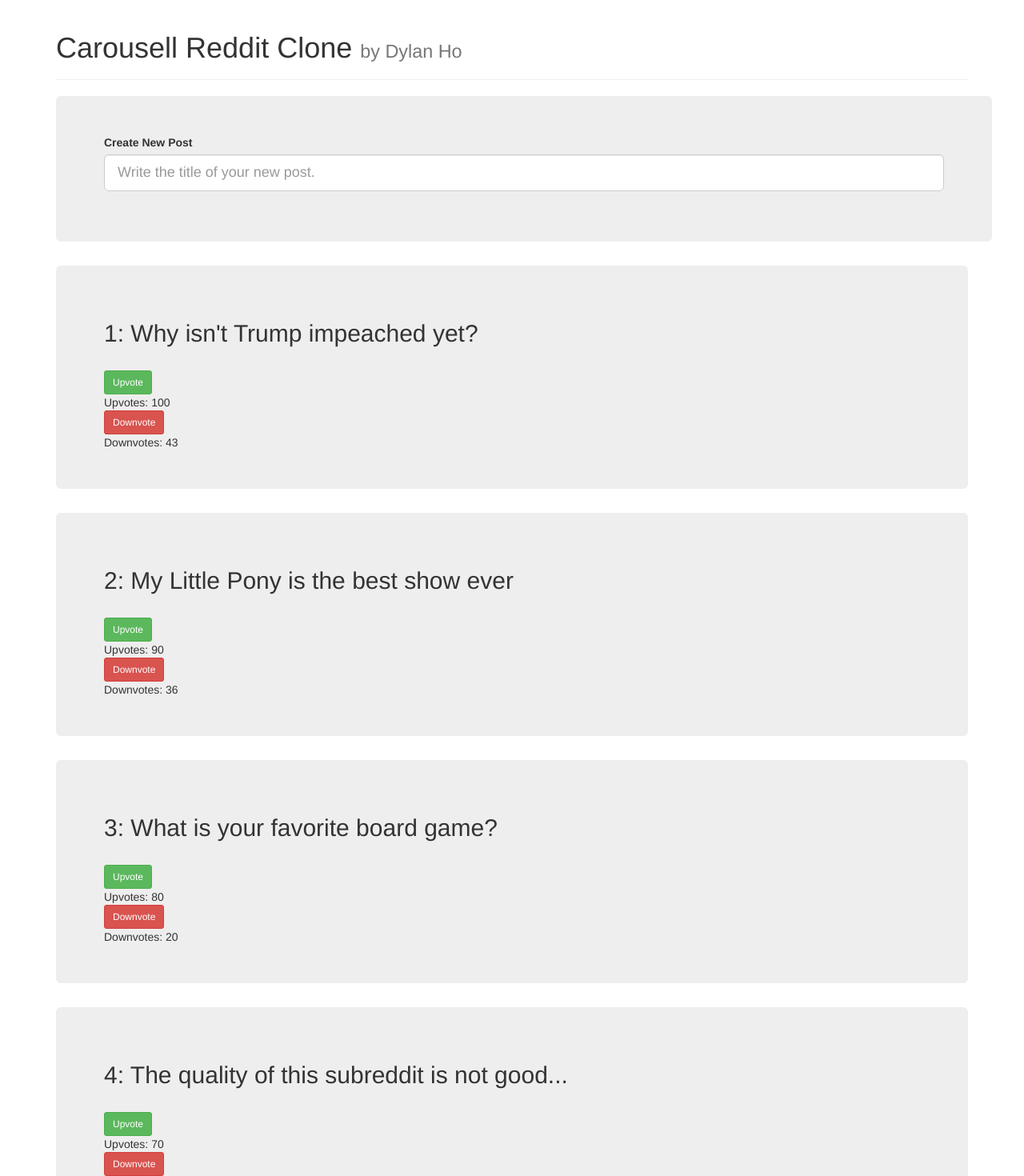
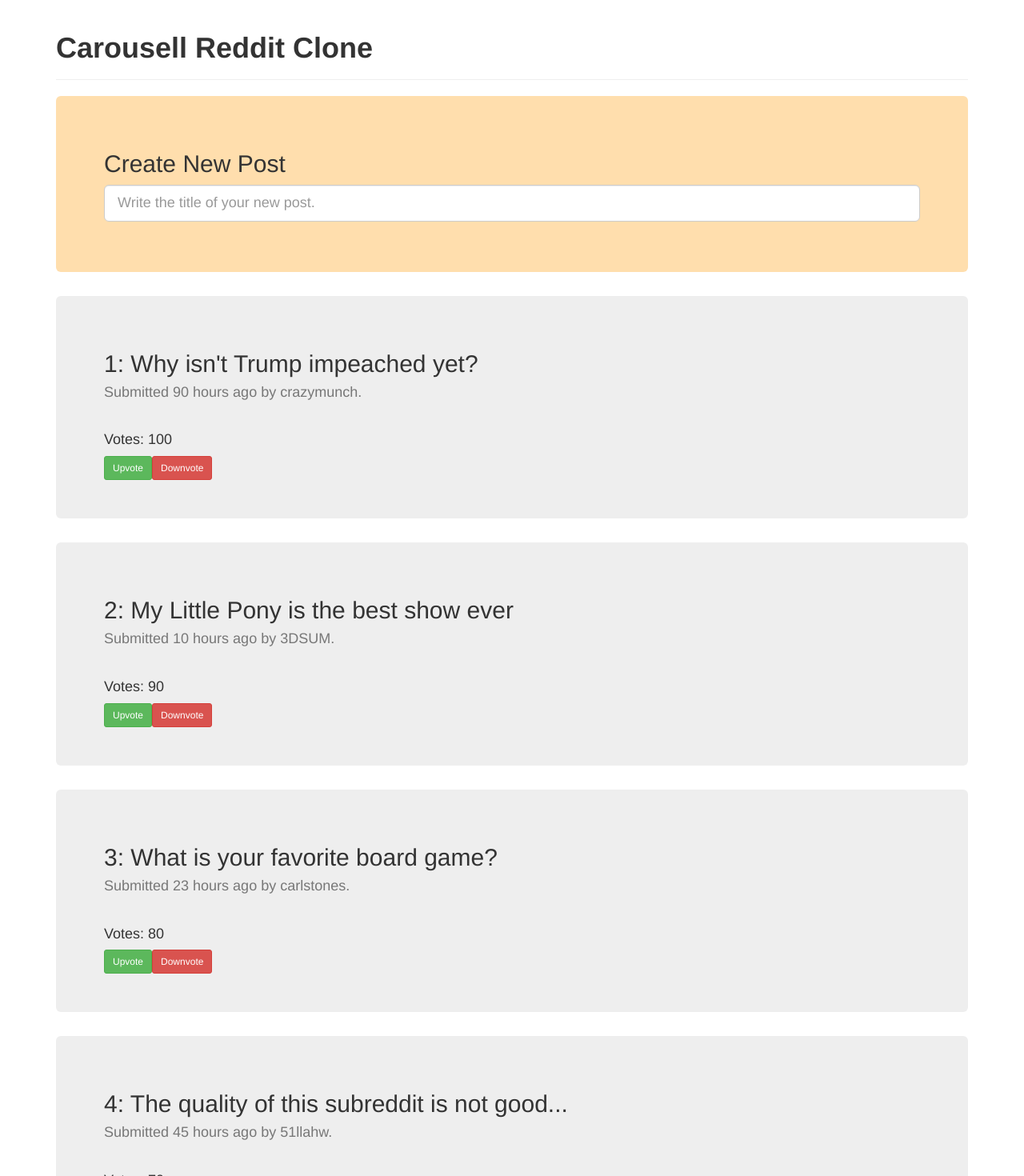
Before and after one commit to Dlearn/carousell-reddit-clone, a React (Create React App) app: page / in a window 1280 px wide. Shown: the top 1470 px of the page at 80% size. Built offline with nearby package versions, Linux system fonts and the light colour scheme.

Commit message:
Renamed files from index.js to prep for testing. Added toast functionality when adding posts Added author and dateadded

```diff
--- a/package.json
+++ b/package.json
@@ -4,10 +4,12 @@
   "private": true,
   "dependencies": {
     "bootstrap": "^3.3.7",
+    "enzyme": "^3.1.0",
     "react": "16.0.0",
     "react-bootstrap": "^0.31.5",
     "react-dom": "16.0.0",
-    "react-scripts": "1.0.14"
+    "react-scripts": "1.0.14",
+    "react-toastify": "^2.1.5"
   },
   "scripts": {
     "start": "react-scripts start",
--- a/public/index.html
+++ b/public/index.html
@@ -20,7 +20,7 @@
       Learn how to configure a non-root public URL by running `npm run build`.
     -->
     <link rel="stylesheet" href="https://maxcdn.bootstrapcdn.com/bootstrap/3.3.7/css/bootstrap.min.css">
-    <title>Carousell Reddit Clone by Dylan</title>
+    <title>Carousell Reddit Clone</title>
   </head>
   <body>
     <noscript>
--- /dev/null
+++ b/src/components/AddPost/AddPost.js
@@ -0,0 +1,99 @@
+// src/components/AddPost/AddPost.js
+
+import React, { Component } from 'react';
+import { ToastContainer, toast } from 'react-toastify';
+import { FormGroup, ControlLabel, FormControl } from 'react-bootstrap';
+
+import 'react-toastify/dist/ReactToastify.min.css'
+import './styles.css'
+
+class AddPost extends Component {
+  constructor() {
+    super();
+
+    this.state = {
+      input: "",
+    };
+  }
+
+  getValidationState() {
+    const length = this.state.input.length;
+    if (length > 255) return 'error';
+    else if (length > 0) return 'success';
+    return null;
+  }
+
+  handleChange = (e) => {
+    this.setState({
+      input: e.target.value
+    });
+  }
+
+  handleSubmit = (e) => {
+    e.preventDefault();
+    if (isLegalPostTitle(this.state.input)) {
+      this.props.createNewPost(this.state.input);
+      this.newPostToast();
+    }
+
+    this.setState({ input: "" });
+  }
+
+  newPostToast = () => {
+    toast("New post created!");
+  }
+
+  render() {
+    return (
+      <div>
+        <ToastContainer
+            position="top-right"
+            type="default"
+            autoClose={3000}
+            hideProgressBar={true}
+            newestOnTop={false}
+            closeOnClick
+        />
+        <form
+          className="jumbotron myJumbotron"
+          onSubmit={this.handleSubmit}
+        >
+          <FormGroup
+            controlId="formBasicText"
+            validationState={this.getValidationState()}
+            bsSize="large"
+          >
+            <ControlLabel className="h2">Create New Post</ControlLabel>
+            <FormControl
+              type="text"
+              value={this.state.input}
+              placeholder="Write the title of your new post."
+              onChange={this.handleChange}
+            />
+            <FormControl.Feedback />
+          </FormGroup>
+        </form>
+      </div>
+    );
+  }
+}
+
+export function isLegalPostTitle(s) {
+  let isEmptyString = s === "";
+  let isWhitespace = !/\S/.test(s);
+  let isLongerthan255 = s.length > 255;
+
+  if (isEmptyString || isWhitespace) {
+    alert("Please input non empty title!");
+    return false;
+  }
+
+  else if (isLongerthan255) {
+    alert("Title has max length 255 characters!");
+    return false;
+  }
+
+  return true;
+}
+
+export default AddPost;
--- a/src/components/AddPost/index.js
+++ /dev/null
@@ -1,80 +0,0 @@
-// src/components/AddPost/index.js
-
-import React, { Component } from 'react';
-import { FormGroup, ControlLabel, FormControl } from 'react-bootstrap';
-
-class AddPost extends Component {
-  constructor() {
-    super();
-
-    this.state = {
-      input: "",
-    };
-  }
-
-  getValidationState() {
-    const length = this.state.input.length;
-    if (length > 255) return 'error';
-    else if (length > 0) return 'success';
-    return null;
-  }
-
-  handleChange = (e) => {
-    this.setState({
-      input: e.target.value
-    });
-  }
-
-  handleSubmit = (e) => {
-    e.preventDefault();
-    if (isLegalPostTitle(this.state.input)) {
-      this.props.createNewPost(this.state.input);
-    }
-
-    this.setState({ input: "" });
-  }
-
-  render() {
-    return (
-      <form
-        className="jumbotron container"
-        onSubmit={this.handleSubmit}
-      >
-        <FormGroup
-          controlId="formBasicText"
-          validationState={this.getValidationState()}
-          bsSize="large"
-        >
-          <ControlLabel>Create New Post</ControlLabel>
-          <FormControl
-            type="text"
-            value={this.state.input}
-            placeholder="Write the title of your new post."
-            onChange={this.handleChange}
-          />
-          <FormControl.Feedback />
-        </FormGroup>
-      </form>
-    );
-  }
-}
-
-function isLegalPostTitle(s) {
-  let isEmptyString = s === "";
-  let isWhitespace = !/\S/.test(s);
-  let isLongerthan255 = s.length > 255;
-
-  if (isEmptyString || isWhitespace) {
-    alert("Please input non empty title!");
-    return false;
-  }
-
-  else if (isLongerthan255) {
-    alert("Title has max length 255 characters!");
-    return false;
-  }
-
-  return true;
-}
-
-export default AddPost;
--- /dev/null
+++ b/src/components/AddPost/styles.css
@@ -0,0 +1,3 @@
+.myJumbotron {
+   background-color: navajowhite;
+}
--- a/src/components/Post/index.js
+++ b/src/components/Post/Post.js
@@ -1,4 +1,4 @@
-// src/components/Post/index.js
+// src/components/Post/Post.js
 
 import React, { Component } from 'react';
 import { Button } from 'react-bootstrap';
@@ -11,7 +11,9 @@ class Post extends Component {
     return (
       <div className="jumbotron">
         <h2>{numbering}: { post.title }</h2>
+        <h4 className="text-muted">Submitted {post.hoursAgo} hours ago by {post.author}.</h4>
         <br />
+        <h4>Votes: { post.votes }</h4>
         <Button
           onClick= { () => this.props.handleUpvote(post) }
           bsStyle="success"
@@ -19,7 +21,6 @@ class Post extends Component {
         >
           Upvote
         </Button>
-        <div>Upvotes: { post.upvotes }</div>
         <Button
           onClick= { () => this.props.handleDownvote(post) }
           bsStyle="danger"
@@ -27,7 +28,6 @@ class Post extends Component {
         >
           Downvote
         </Button>
-        <div>Downvotes: { post.downvotes }</div>
       </div>
     );
   }
--- a/src/containers/App/index.js
+++ b/src/containers/App/App.js
@@ -1,10 +1,10 @@
-// src/containers/App/index.js
+// src/containers/App/App.js
 
 import React, { Component } from 'react';
 import { PageHeader } from 'react-bootstrap';
 
-import AddPost from '../../components/AddPost';
-import Post from '../../components/Post';
+import AddPost from '../../components/AddPost/AddPost';
+import Post from '../../components/Post/Post';
 
 import { defaultPosts } from './defaultPosts';
 
@@ -26,21 +26,22 @@ class App extends Component {
   createNewPost = (postTitle) => {
     this.state.posts.push({
       title: postTitle,
-      upvotes: 0,
-      downvotes: 0,
+      hoursAgo: 0,
+      author: "Dylan",
+      votes: 0,
     });
 
     this.setState({ posts: sortPosts(this.state.posts) });
   }
 
   handleUpvote = (post) => {
-    post.upvotes++;
+    post.votes++;
     this.setState({ posts: sortPosts(this.state.posts) });
   }
 
   handleDownvote = (post) => {
-    post.downvotes++;
-    this.setState({ posts: this.state.posts });
+    post.votes--;
+    this.setState({ posts: sortPosts(this.state.posts) });
   }
 
   render() {
@@ -52,7 +53,7 @@ class App extends Component {
 
     return (
       <div className="container">
-        <PageHeader>Carousell Reddit Clone <small>by Dylan Ho</small></PageHeader>
+        <PageHeader><strong>Carousell Reddit Clone</strong></PageHeader>
         <AddPost
           createNewPost = { (input) => _this.createNewPost(input) }
         />
@@ -76,9 +77,9 @@ class App extends Component {
   }
 }
 
-function sortPosts(posts) {
+export function sortPosts(posts) {
   let postsClone = posts.slice();
-  postsClone.sort(function(a, b) { return b.upvotes - a.upvotes; })
+  postsClone.sort(function(a, b) { return b.votes - a.votes; })
   return postsClone;
 }
 
--- a/src/containers/App/defaultPosts.js
+++ b/src/containers/App/defaultPosts.js
@@ -3,108 +3,129 @@
 let defaultPosts = [
   {
     title: "Why isn't Trump impeached yet?",
-    upvotes: 100,
-    downvotes: 43,
+    hoursAgo: 90,
+    author: "crazymunch",
+    votes: 100,
   },
   {
     title: "My Little Pony is the best show ever",
-    upvotes: 90,
-    downvotes: 36,
+    hoursAgo: 10,
+    author: "3DSUM",
+    votes: 90,
   },
   {
     title: "What is your favorite board game?",
-    upvotes: 80,
-    downvotes: 20,
+    hoursAgo: 23,
+    author: "carlstones",
+    votes: 80,
   },
   {
     title: "The quality of this subreddit is not good...",
-    upvotes: 70,
-    downvotes: 20,
+    hoursAgo: 45,
+    author: "51llahw",
+    votes: 70,
   },
   {
     title: "Anybody concerned we only have upvotes in multiples of 10s?",
-    upvotes: 60,
-    downvotes: 20,
+    hoursAgo: 58,
+    author: "FeversMirrors",
+    votes: 60,
   },
   {
     title: "Marvel or DC?",
-    upvotes: 50,
-    downvotes: 12,
+    hoursAgo: 32,
+    author: "madam1",
+    votes: 50,
   },
   {
     title: "What are some of your favorite books?",
-    upvotes: 40,
-    downvotes: 30,
+    hoursAgo: 95,
+    author: "savvylol",
+    votes: 40,
   },
   {
     title: "MEEEEEEEEEMES!!",
-    upvotes: 30,
-    downvotes: 20,
+    hoursAgo: 39,
+    author: "Pejkster",
+    votes: 30,
   },
   {
     title: "How to build a jetpack?",
-    upvotes: 29,
-    downvotes: 20,
+    hoursAgo: 76,
+    author: "insoh2",
+    votes: 29,
   },
   {
     title: "My Elsa Cosplay! Upvote!",
-    upvotes: 28,
-    downvotes: 20,
+    hoursAgo: 28,
+    author: "erinaceidae",
+    votes: 28,
   },
   {
     title: "I just read Tale of two Cities. WOW.",
-    upvotes: 27,
-    downvotes: 20,
+    hoursAgo: 2,
+    author: "rotateclockwise",
+    votes: 27,
   },
   {
     title: "I miss scooby dooby doo...",
-    upvotes: 26,
-    downvotes: 20,
+    hoursAgo: 3,
+    author: "PrestinSowers",
+    votes: 26,
   },
   {
     title: "Updoot for love y'all!",
-    upvotes: 25,
-    downvotes: 20,
+    hoursAgo: 13,
+    author: "KungFooKangaroo",
+    votes: 25,
   },
   {
     title: "If you upvote this, they will see this image when they google.",
-    upvotes: 24,
-    downvotes: 20,
+    hoursAgo: 64,
+    author: "Stanzin7",
+    votes: 24,
   },
   {
     title: "Stranger things have happened since...",
-    upvotes: 3,
-    downvotes: 20,
+    hoursAgo: 23,
+    author: "aaronclements",
+    votes: 3,
   },
   {
     title: "Anybody want to make friends?",
-    upvotes: 2,
-    downvotes: 20,
+    hoursAgo: 45,
+    author: "ivy_tamwood",
+    votes: 2,
   },
   {
     title: "I'm not a good painter, but I made this in my spare time.",
-    upvotes: -5,
-    downvotes: 20,
+    hoursAgo: 26,
+    author: "Carp8DM",
+    votes: -5,
   },
   {
     title: "I just donated $10000 to North Korea! Help!",
-    upvotes: -10,
-    downvotes: 20,
+    hoursAgo: 73,
+    author: "ross-svh-photo",
+    votes: -10,
   },
   {
     title: "Everyone should watch Avatar: The Last Airbender.",
-    upvotes: -30,
-    downvotes: 2,
+    hoursAgo: 18,
+    author: "N3ptun3",
+    votes: -30,
   },
   {
     title: "Manga, to read or not to read?",
-    upvotes: -50,
-    downvotes: 0,
+    hoursAgo: 16,
+    author: "mjc120",
+    votes: -50,
   },
   {
     title: "Batman vs Superman is the best movie everr.",
-    upvotes: -100,
-    downvotes: 0,
+    hoursAgo: 14,
+    author: "shabulaba",
+    votes: -100,
   },
 ];
 
--- a/src/index.js
+++ b/src/index.js
@@ -3,7 +3,7 @@
 import React from 'react';
 import ReactDOM from 'react-dom';
 
-import App from './containers/App';
+import App from './containers/App/App';
 import registerServiceWorker from './utils/registerServiceWorker';
 
 ReactDOM.render(<App />, document.getElementById('root'));
```
